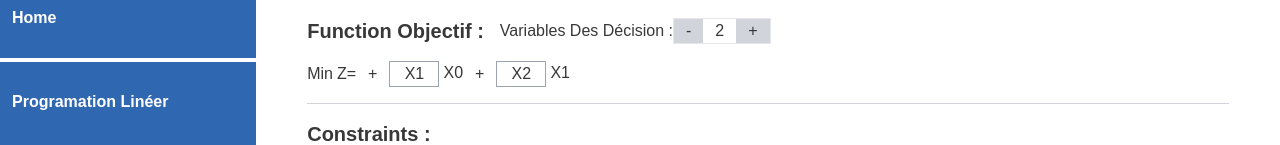
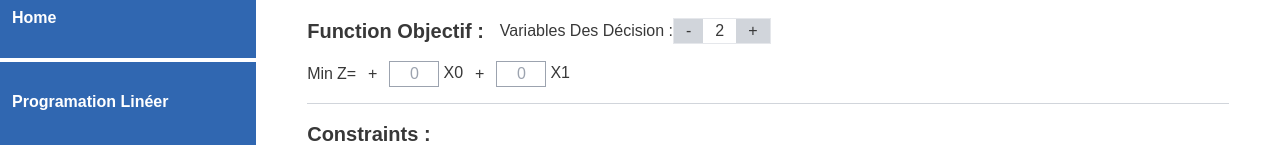
Before and after one commit to imadbenmadi/InfoSolutions, a React (Vite) app: page /PL in a window 1280 px wide. Shown: the part 152-297 px from the top of the page. Built offline with nearby package versions, Linux system fonts and the light colour scheme.

Commit message:
moving variables into the Context

```diff
--- a/src/Components/Apps/PLcontext.jsx
+++ b/src/Components/Apps/PLcontext.jsx
@@ -3,26 +3,23 @@ import React, { createContext, useContext, useState } from "react";
 const PLContext = createContext();
 
 export const PLProvider = ({ children }) => {
+    const [variables, setVariables] = useState([]);
     const [MinMax, SetMinMax] = useState("Min");
     const [Operatore, SetOperatore] = useState("<=");
     const [PlusMinus, SetPlusMinus] = useState("+");
-    const [X, SetX] = useState("");
-    const [Y, SetY] = useState("");
     const [Value, SetValue] = useState("");
     const [Desision_var_Nbr, SetDesision_var_Nbr] = useState(2);
     const [Constraints, SetConstraints] = useState([]);
 
     const contextValues = {
+        variables,
+        setVariables,
         MinMax,
         SetMinMax,
         Operatore,
         SetOperatore,
         PlusMinus,
         SetPlusMinus,
-        X,
-        SetX,
-        Y,
-        SetY,
         Value,
         SetValue,
         Desision_var_Nbr,
--- a/src/Components/PL Components/Function_Objectif.jsx
+++ b/src/Components/PL Components/Function_Objectif.jsx
@@ -5,13 +5,13 @@ export default function Function_Objectif() {
     const {
         MinMax,
         SetMinMax,
-        PlusMinus,
         SetPlusMinus,
         Desision_var_Nbr,
         SetDesision_var_Nbr,
+        variables,
+        setVariables
     } = usePLContext();
 
-    const [variables, setVariables] = useState([]);
 
     // Initialize variables based on Desision_var_Nbr
     useEffect(() => {
@@ -25,10 +25,11 @@ export default function Function_Objectif() {
         setVariables(newVariables);
     }, [Desision_var_Nbr]);
 
+
+
     const decreese = () => {
         if (Desision_var_Nbr > 2) SetDesision_var_Nbr(Desision_var_Nbr - 1);
     };
-
     const increes = () => {
         if (Desision_var_Nbr < 8) {
             SetDesision_var_Nbr(Desision_var_Nbr + 1);
@@ -36,7 +37,7 @@ export default function Function_Objectif() {
     };
 
     // Variable Plus/Minus Handling
-    const handleVariableToggle = (index) => {
+    const Toogle_Plus_Minus = (index) => {
         const updatedVariables = [...variables];
         updatedVariables[index].PlusMinus =
             updatedVariables[index].PlusMinus === "+" ? "-" : "+";
@@ -57,7 +58,7 @@ export default function Function_Objectif() {
     const handleToggle = (field) => {
         switch (field) {
             case "MinMax":
-                SetMinMax((prev) => (prev === "min" ? "max" : "min"));
+                SetMinMax((prev) => (prev === "Min" ? "Max" : "Min"));
                 break;
             case "PlusMinus":
                 SetPlusMinus((prev) => (prev === "+" ? "-" : "+"));
@@ -104,7 +105,7 @@ export default function Function_Objectif() {
                             {/* Plus/Minus */}
                             <div
                                 className="flex gap-1 cursor-pointer"
-                                onClick={() => handleVariableToggle(index)}
+                                onClick={() => Toogle_Plus_Minus(index)}
                             >
                                 {variable.PlusMinus}
                             </div>
@@ -112,14 +113,13 @@ export default function Function_Objectif() {
                                 <input
                                     className="border border-gray-400 w-[50px] text-center"
                                     type="text"
-                                    value={variables[index].VariableName}
                                     onChange={(e) =>
                                         handleVariableChange(
                                             index,
                                             e.target.value
                                         )
                                     }
-                                    placeholder={`Variable ${index + 1}`}
+                                    placeholder="0"
                                 />
                                 <div>X{index}</div>
                             </div>
```
